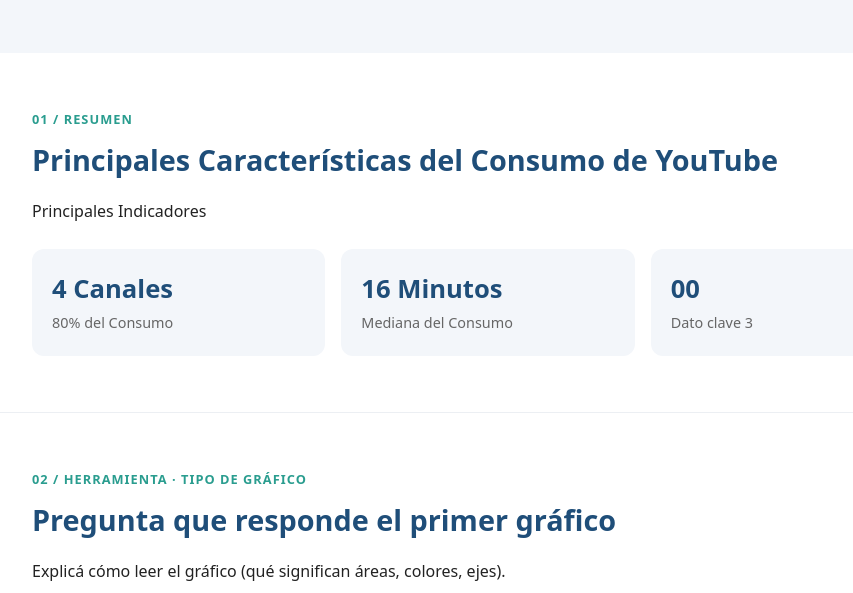
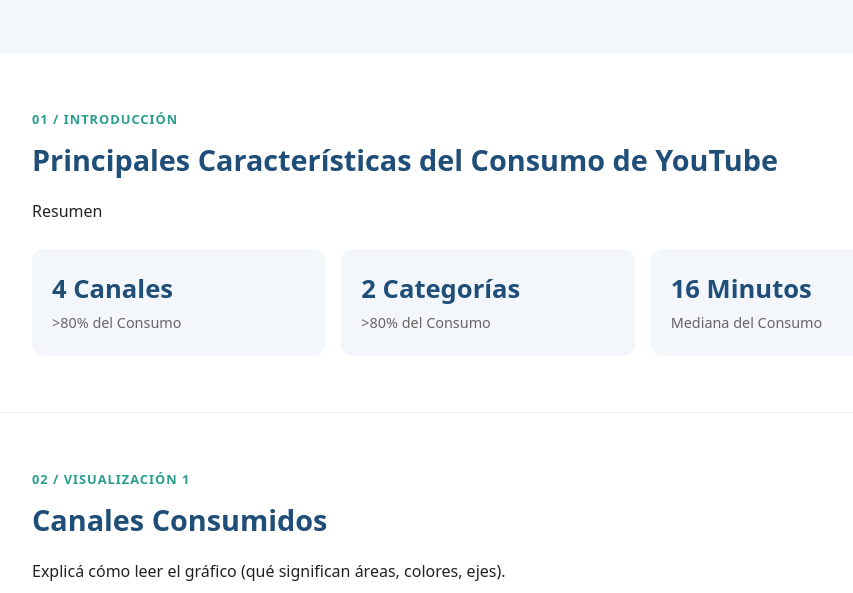
Before and after one commit to Pablo-Velazquez/infovis, a plain HTML site: page tp2/index.html in a window 1280 px wide. Shown: the part 428-1021 px from the top of the page, without its empty margins (152-1005 px from the left). Drawn offline with Linux system fonts and the light colour scheme; a script that the page names is missing.

Commit message:
Update project summary and section titles in HTML

```diff
--- a/tp2/index.html
+++ b/tp2/index.html
@@ -1,13 +1,4 @@
 <!DOCTYPE html>
-<!--
-Created using JS Bin
-http://jsbin.com
-
-Copyright (c) 2026 by anonymous (http://jsbin.com/casiyaraka/1/edit)
-
-Released under the MIT license: http://jsbin.mit-license.org
--->
-<meta name="robots" content="noindex">
 <html lang="es">
 <head>
   <meta charset="utf-8">
@@ -166,15 +157,15 @@ Released under the MIT license: http://jsbin.mit-license.org
     <!-- ================= 01 · SOBRE EL PROYECTO ================= -->
     <section id="proyecto">
       <div class="contenedor">
-        <p class="etiqueta">01 / Resumen</p>
+        <p class="etiqueta">01 / Introducción</p>
         <h2>Principales Características del Consumo de YouTube</h2>
         <p>
-          Principales Indicadores
+          Resumen
         </p>
         <div class="tarjetas">
-          <div class="tarjeta"><strong>4 Canales</strong><span>80% del Consumo</span></div>
+          <div class="tarjeta"><strong>4 Canales</strong><span>>80% del Consumo</span></div>
+          <div class="tarjeta"><strong>2 Categorías</strong><span>>80% del Consumo</span></div>
           <div class="tarjeta"><strong>16 Minutos</strong><span>Mediana del Consumo</span></div>
-          <div class="tarjeta"><strong>00</strong><span>Dato clave 3</span></div>
         </div>
       </div>
     </section>
@@ -182,8 +173,8 @@ Released under the MIT license: http://jsbin.mit-license.org
     <!-- ================= 02 · GRÁFICO COMO IMAGEN (SVG/PNG) ================= -->
     <section id="grafico-1">
       <div class="contenedor">
-        <p class="etiqueta">02 / Herramienta · Tipo de gráfico</p>
-        <h2>Pregunta que responde el primer gráfico</h2>
+        <p class="etiqueta">02 / Visualización 1</p>
+        <h2>Canales Consumidos</h2>
         <p>Explicá cómo leer el gráfico (qué significan áreas, colores, ejes).</p>
 
         <figure>
@@ -211,6 +202,11 @@ Released under the MIT license: http://jsbin.mit-license.org
                 src="https://flo.uri.sh/visualisation/XXXXXXXX/embed"
                 title="Gráfico de Flourish"
                 loading="lazy" scrolling="no"></iframe>
+
+        <div style="min-height:306px" id="datawrapper-vis-1krUz"><script type="text/javascript" defer src="https://datawrapper.dwcdn.net/1krUz/embed.js" charset="utf-8" data-target="#datawrapper-vis-1krUz"></script><noscript><img src="https://datawrapper.dwcdn.net/1krUz/full.png" alt="N° de Reproducciones (Stacked Bars)" /></noscript></div>
+
+        <iframe title="N° de Reproducciones" aria-label="Stacked Bars" id="datawrapper-chart-1krUz" src="https://datawrapper.dwcdn.net/1krUz/1/" scrolling="no" frameborder="0" style="border: none;" width="600" height="306" data-external="1"></iframe>
+
 
         <p class="fuente">Nota metodológica o fuente.</p>
       </div>
@@ -278,6 +274,5 @@ Released under the MIT license: http://jsbin.mit-license.org
     </div>
   </footer>
 
-<script type="module" src="https://static.cloudflareinsights.com/beacon.min.js/vce701823e78c4301a35b7e07294d87301792088814092" integrity="sha512-UKNk8GbxkABxKcXYuLkO16EleLGUkcvJWtpSNmExE0Too3ZaFAxTscNWEc1OdAv5/BikHawapSCaiD2XCmp+Bw==" data-cf-beacon='{"version":"2024.11.0","token":"480c9d8468c44ad3bed3c74fbcc6d6f3","r":1,"spa":2}' crossorigin="anonymous"></script>
 </body>
 </html>
```
